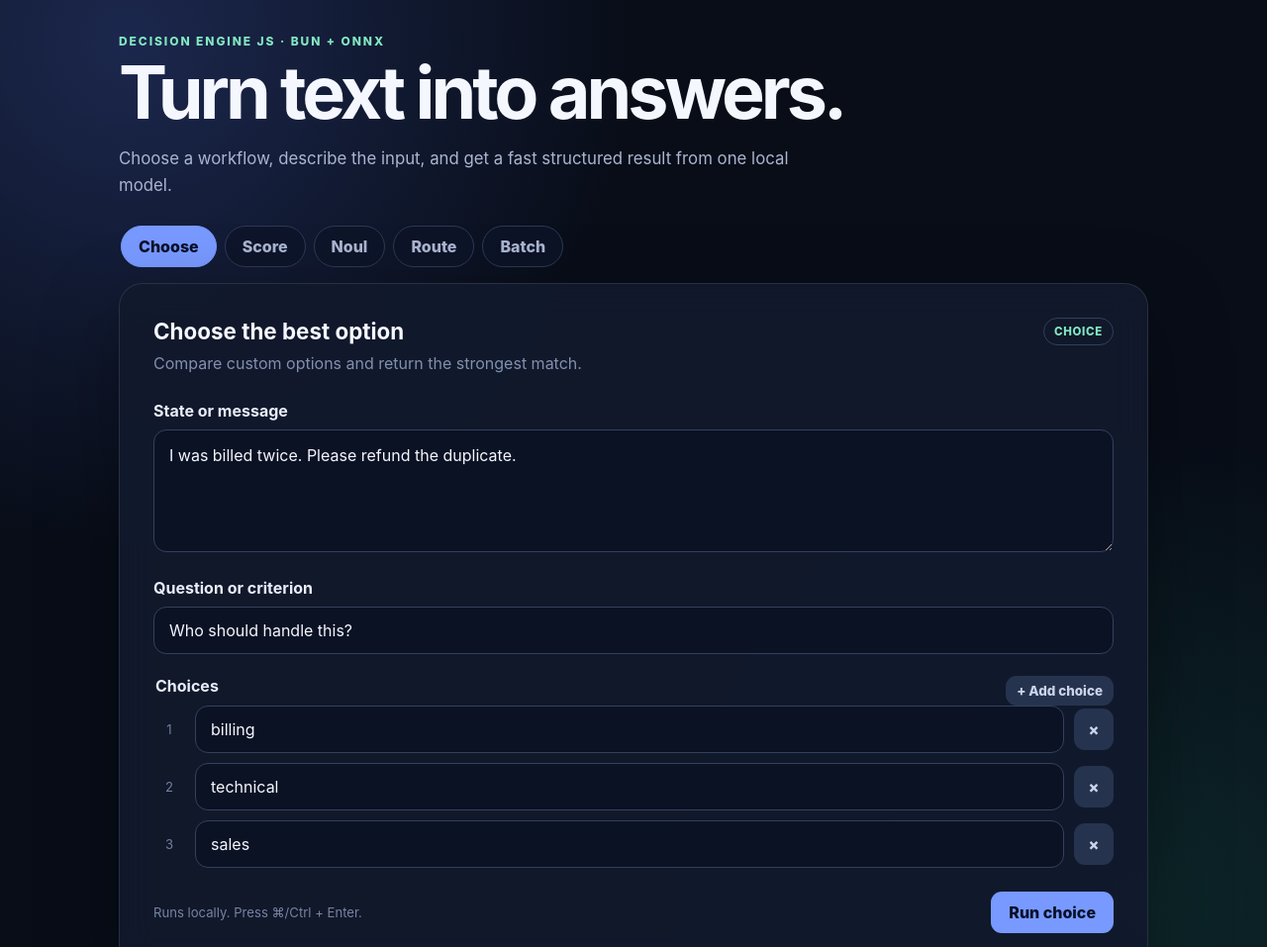
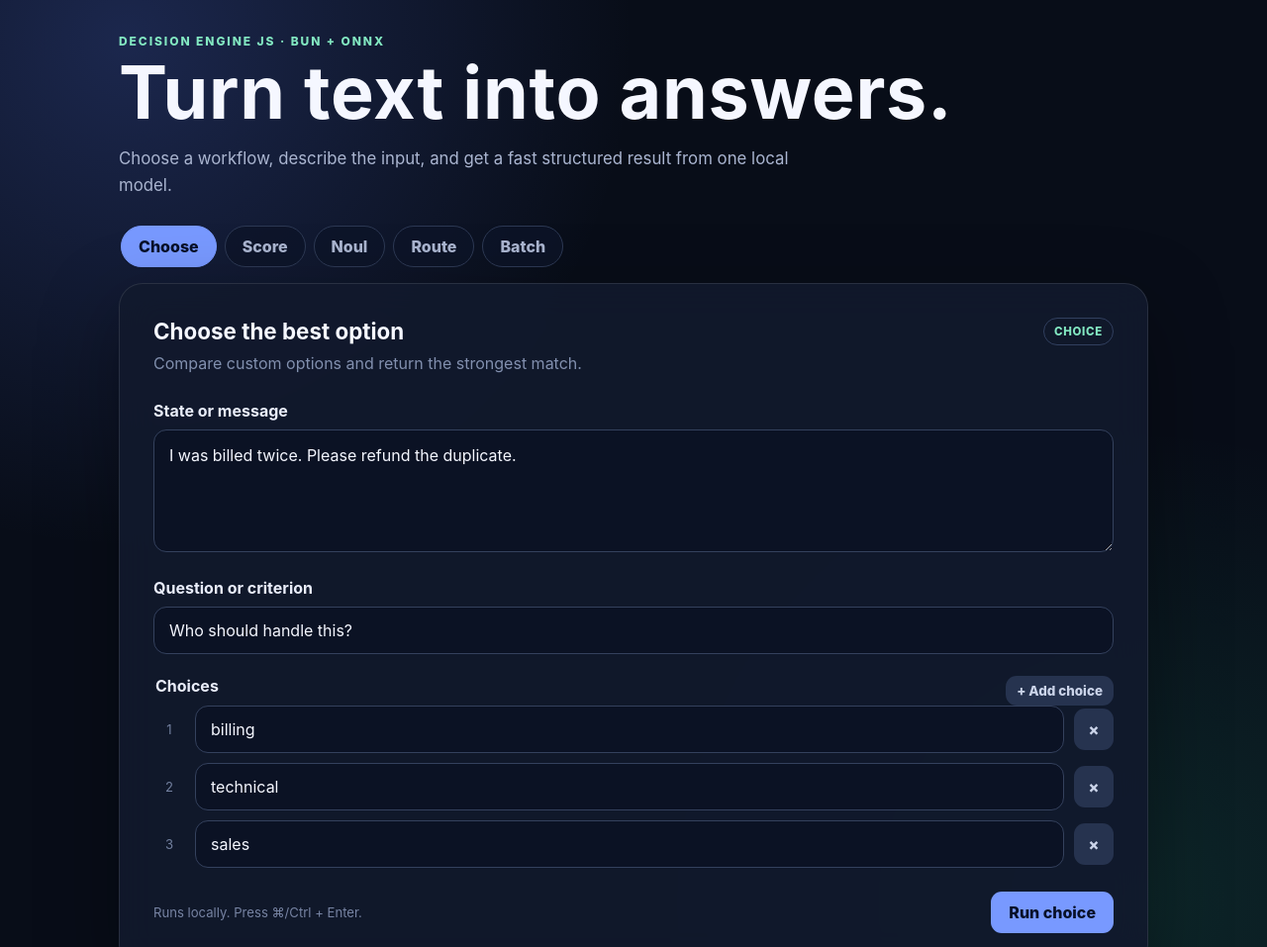
Before and after one commit to p-rk/decision-engine-js, a website: page apps/demo/public/index.html in a window 1280 px wide. Shown: the top 957 px of the page at 99% size. Drawn offline with Linux system fonts and the light colour scheme.

Commit message:
small changes

```diff
--- a/apps/demo/public/index.html
+++ b/apps/demo/public/index.html
@@ -48,7 +48,7 @@
         margin: 0;
         font-size: clamp(2.2rem, 7vw, 4.6rem);
         line-height: 0.95;
-        letter-spacing: -0.055em;
+        letter-spacing: 0.01em;
       }
 
       .intro {
```
